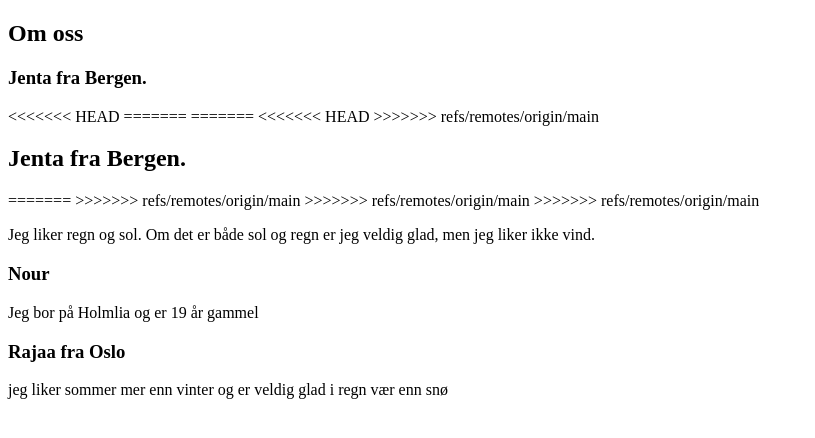
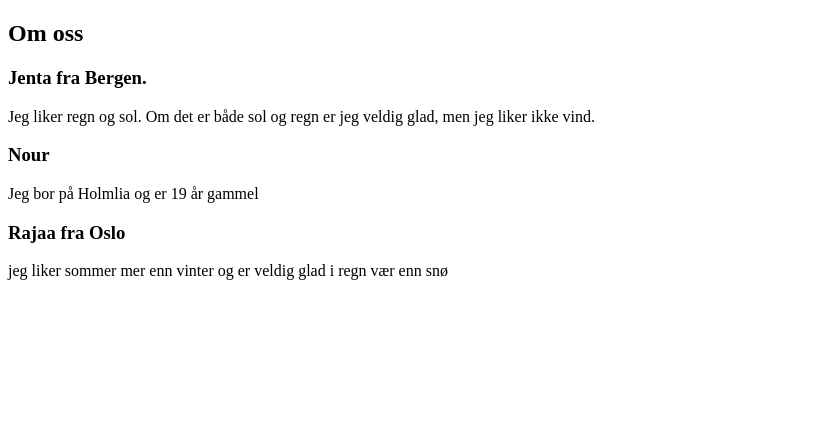
Before and after one commit to DATA1200-2025/valgfri-oppgave-1-git-anbefales-super-awsom, a plain HTML site: page index.html in a window 1280 px wide. Shown: the whole page, without its empty margins (0-815 px from the left). Drawn offline with Linux system fonts and the light colour scheme.

Commit message:
testingggg

```diff
--- a/index.html
+++ b/index.html
@@ -6,17 +6,6 @@
     <body>
 <h2> Om oss</h2>
         <h3>Jenta fra Bergen. </h3>
-<<<<<<< HEAD
-=======
-=======
-<<<<<<< HEAD
->>>>>>> refs/remotes/origin/main
-        <h2>Jenta fra Bergen. </h2>
-=======
-
->>>>>>> refs/remotes/origin/main
->>>>>>> refs/remotes/origin/main
->>>>>>> refs/remotes/origin/main
         <p>Jeg liker regn og sol. Om det er både sol og regn er jeg veldig glad, men jeg liker ikke vind.</p>
 
         <h3>Nour</h3>
```
